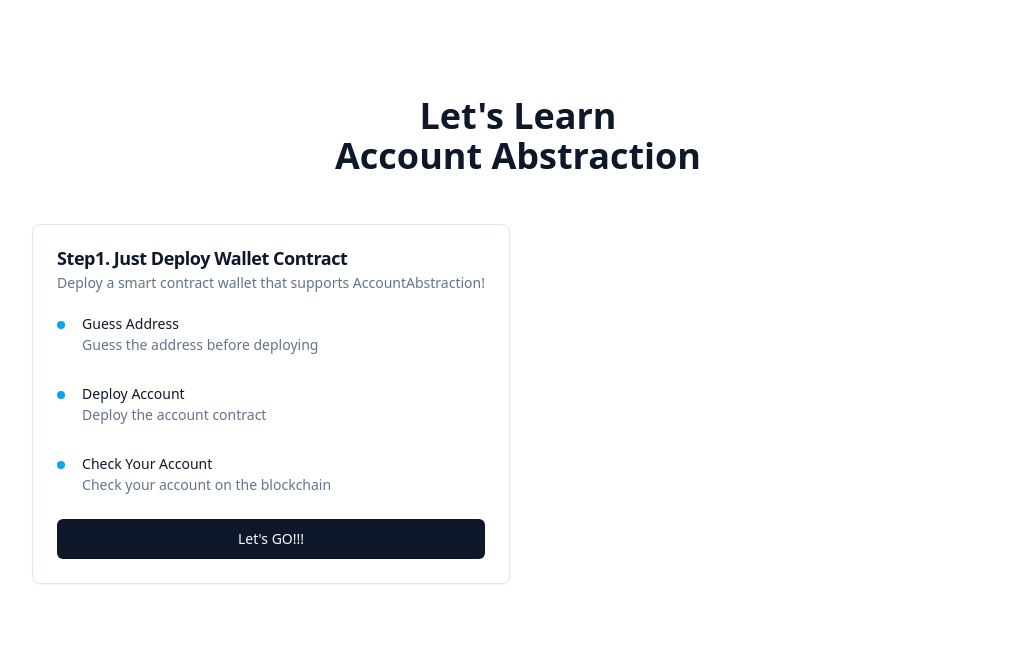
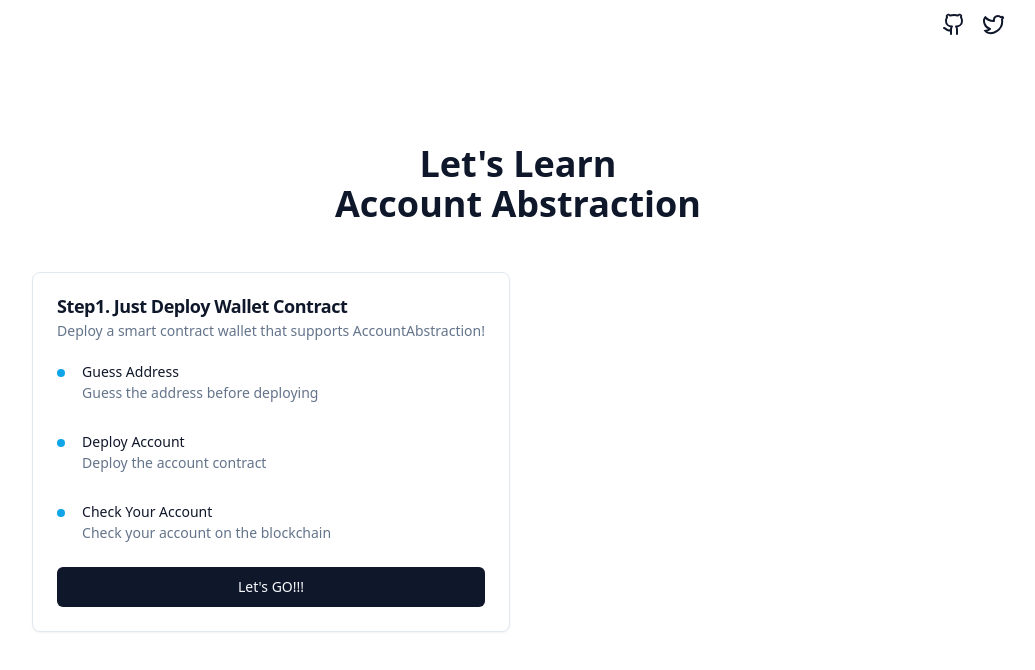
Before and after one commit to inaridiy/learn-account-abstraction, a Next.js app in the folder apps/learning-app/: page / in a window 1280 px wide. Shown: the top 670 px of the page, without its empty margins (122-1157 px from the left). Built offline with nearby package versions, Linux system fonts and the light colour scheme.

Commit message:
feat: 微修正

```diff
--- a/apps/learning-app/src/app/layout.tsx
+++ b/apps/learning-app/src/app/layout.tsx
@@ -1,3 +1,4 @@
+import { Header } from "@/components/Header";
 import "./globals.css";
 import { Providers } from "./providers";
 
@@ -10,7 +11,7 @@ export default function RootLayout({ children }: { children: React.ReactNode })
   return (
     <html lang="en">
       <body>
-        {/* <Header /> */}
+        <Header />
         <Providers>{children}</Providers>
       </body>
     </html>
--- a/apps/learning-app/src/app/topics/deploy-wallet-contract/check-account-section.tsx
+++ b/apps/learning-app/src/app/topics/deploy-wallet-contract/check-account-section.tsx
@@ -1,11 +1,6 @@
-"use client";
-import { accountAtom } from "@/states/crypto";
-import { useAtomValue } from "jotai";
 import Image from "next/image";
 
-export const DeployAccountSection = () => {
-  const account = useAtomValue(accountAtom);
-
+export const CheckAccountSection = () => {
   return (
     <section className="w-full">
       <h2 className="text-3xl font-bold border-b p-2">3. Check Your Account</h2>
@@ -27,7 +22,15 @@ export const DeployAccountSection = () => {
       <p className="p-2 text-lg text-muted-foreground">
         That's it for this course. See you soon. This project was initiated by inaridiy, but there
         is still much work to be done. If you share my feelings about this project, I'm waiting for
-        you on Github.
+        you on{" "}
+        <a
+          target="_blank"
+          className="underline-offset-4 underline text-primary"
+          href="https://github.com/inaridiy/learn-account-abstraction"
+        >
+          Github
+        </a>
+        .
       </p>
     </section>
   );
--- a/apps/learning-app/src/app/topics/deploy-wallet-contract/page.tsx
+++ b/apps/learning-app/src/app/topics/deploy-wallet-contract/page.tsx
@@ -1,4 +1,5 @@
 import { TopicHeader } from "@/components/topic/topic-header";
+import { CheckAccountSection } from "./check-account-section";
 import { DeployAccountSection } from "./deploy-account-section";
 import { GuessAddressSection } from "./guess-address-section";
 
@@ -6,10 +7,11 @@ export default function Topic() {
   return (
     <>
       <TopicHeader title="Deploy Wallet Contract" />
-      <main className="px-2 pt-12 w-full max-w-screen-lg mx-auto ">
+      <main className="px-2 pt-12 w-full max-w-screen-lg mx-auto mb-36">
         <div className="flex flex-col gap-36">
           <GuessAddressSection />
           <DeployAccountSection />
+          <CheckAccountSection />
         </div>
       </main>
     </>
--- a/apps/learning-app/src/components/Header.tsx
+++ b/apps/learning-app/src/components/Header.tsx
@@ -1,9 +1,14 @@
-import { ConnectButton } from "./ConnectButton";
+import { Github, Twitter } from "lucide-react";
 
 export const Header = () => {
   return (
-    <header className="flex pt-4 pb-2 px-4 justify-end w-full mx-auto max-w-screen-lg">
-      <ConnectButton />
+    <header className="flex py-1 px-4 justify-end items-center w-full mx-auto max-w-screen-lg">
+      <a href="https://github.com/inaridiy/learn-account-abstraction">
+        <Github className="w-10 h-10 p-2 hover:bg-accent rounded-full" />
+      </a>
+      <a href="https://twitter.com/inaridiy">
+        <Twitter className="w-10 h-10 p-2 hover:bg-accent rounded-full" />
+      </a>
     </header>
   );
 };
```
